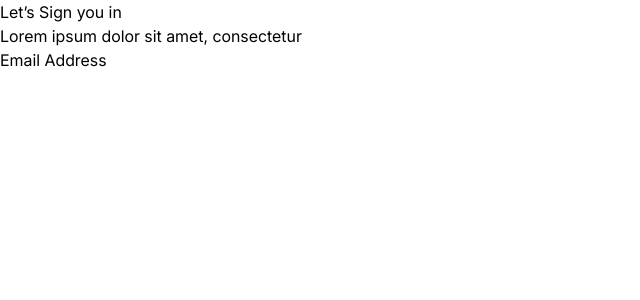
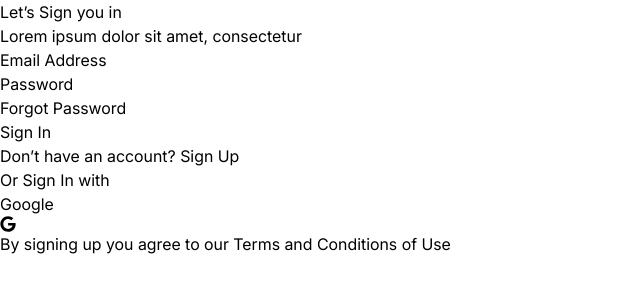
Before and after one commit to eng-Iqbal-hassan/grand-hotel-frontend, a React app: page /sign-in in a window 1280 px wide. Shown: the top 300 px of the page, without its empty margins (0-640 px from the left). Built offline with nearby package versions, Linux system fonts and the light colour scheme; the HTML template or start-up script is replaced by a standard one.

Commit message:
sign-in page html is added

```diff
--- a/package.json
+++ b/package.json
@@ -13,6 +13,7 @@
     "@fontsource/inter": "^5.2.8",
     "react": "^19.2.0",
     "react-dom": "^19.2.0",
+    "react-icons": "^5.5.0",
     "react-router-dom": "^7.13.0"
   },
   "devDependencies": {
--- /dev/null
+++ b/src/components/Button.tsx
@@ -0,0 +1,9 @@
+type Props = {
+    btnText: string
+}
+
+export default function Button({btnText}: Props) {
+  return (
+    <button>{btnText}</button>
+  )
+}
--- a/src/pages/signin/SignIn.tsx
+++ b/src/pages/signin/SignIn.tsx
@@ -1,4 +1,7 @@
+import { Link } from "react-router-dom";
+import Button from "../../components/Button";
 import Input from "../../components/Input";
+import { FaGoogle } from "react-icons/fa6";
 
 export default function SignIn() {
   return (
@@ -6,6 +9,15 @@ export default function SignIn() {
       <h4>Let’s Sign you in</h4>
       <p>Lorem ipsum dolor sit amet, consectetur</p>
       <Input label="Email Address" id="email-address" inputType="email" />
+      <Input label="Password" id="password" inputType="password" />
+      <p>Forgot Password</p>
+      <Button btnText="Sign In" />
+      <p>Don’t have an account? <Link to="/sign-up">Sign Up</Link></p>
+      <div>
+        <p>Or Sign In with</p>
+        <button>Google <FaGoogle /></button>
+      </div>
+      <p>By signing up you agree to our Terms and Conditions of Use</p>
     </div>
   )
 }
```
Also changed, not shown: 1 other file (tests, documents, lock files or other folders).
